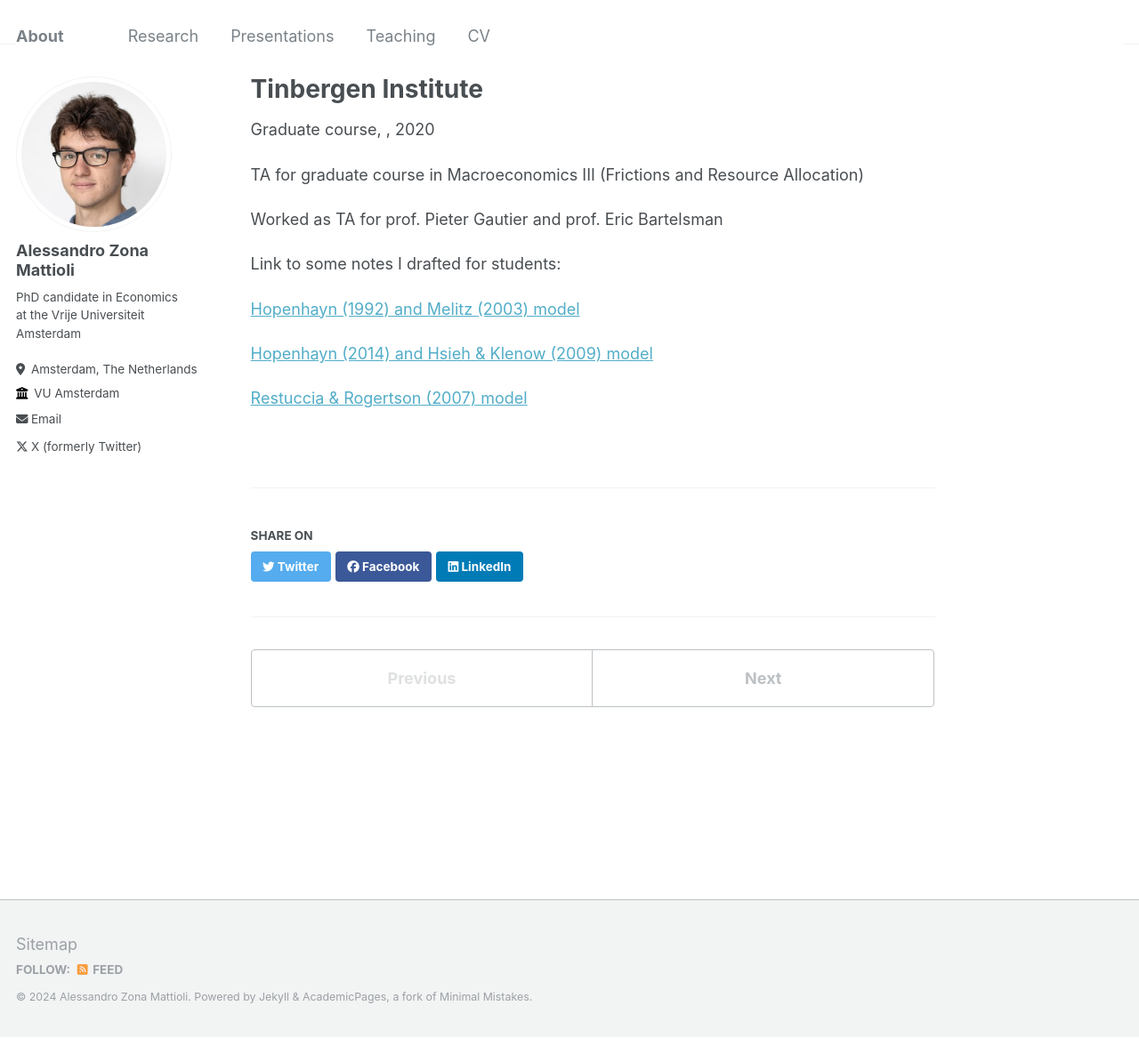
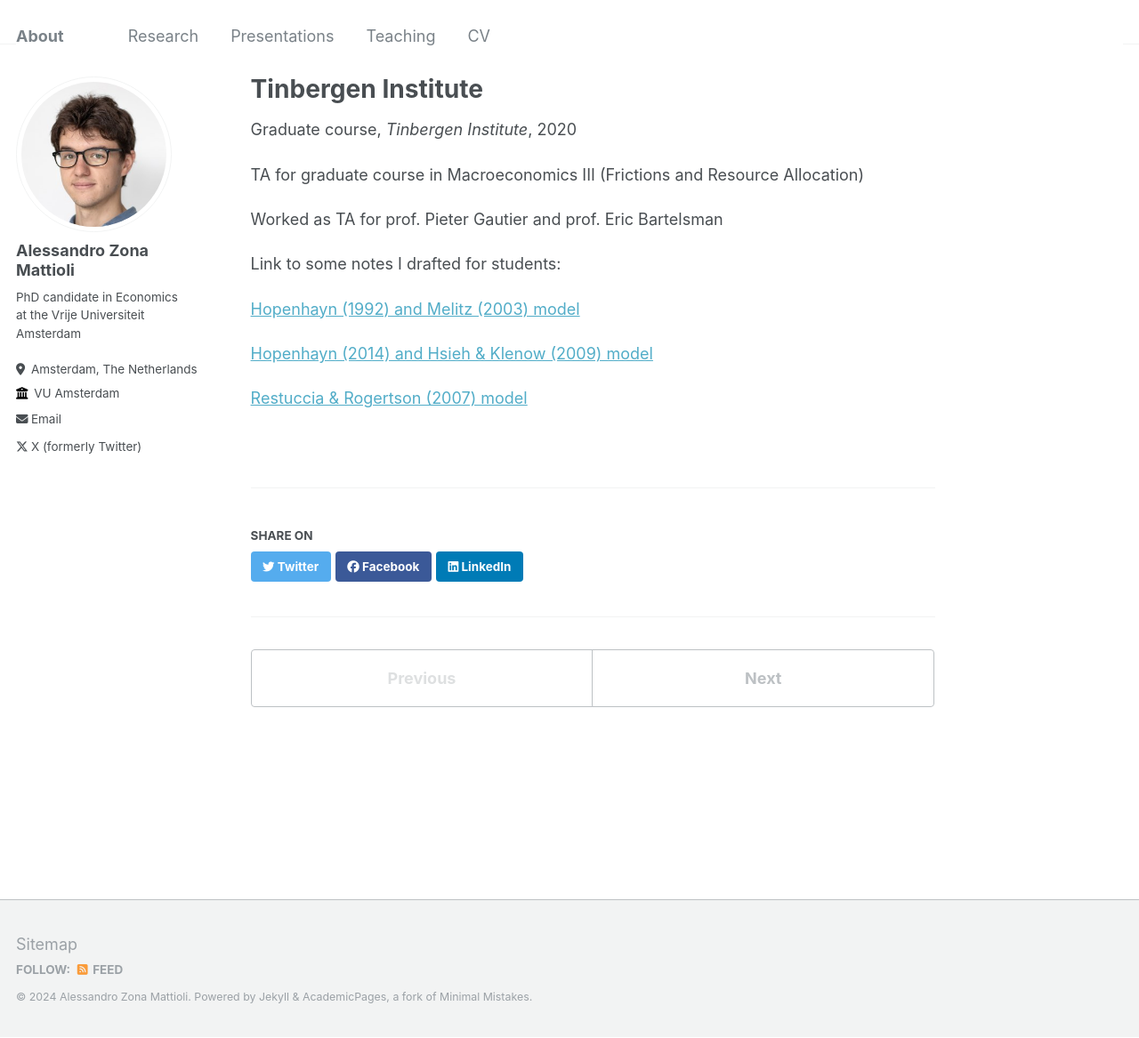
Before and after one commit to zmale/alessandrozonamattioli.github.io, a Jekyll site: the page built from _teaching/2020-TI.md, in a window 1280 px wide and 1167 px high. Shown: the whole window at 89% size. Built offline with Jekyll 4.4.1, drawn with Linux system fonts in a browser that asks for light colours; a file with an impossible date is left out.

Commit message:
Update 2020-TI.md

```diff
--- a/_teaching/2020-TI.md
+++ b/_teaching/2020-TI.md
@@ -4,6 +4,7 @@ collection: teaching
 type: "Graduate course"
 permalink: /teaching/2020-spring-teaching-1
 date: 2020-03-01
+venue: "Tinbergen Institute"
 location: "Amsterdam, the Netherlands"
 ---
 
```
